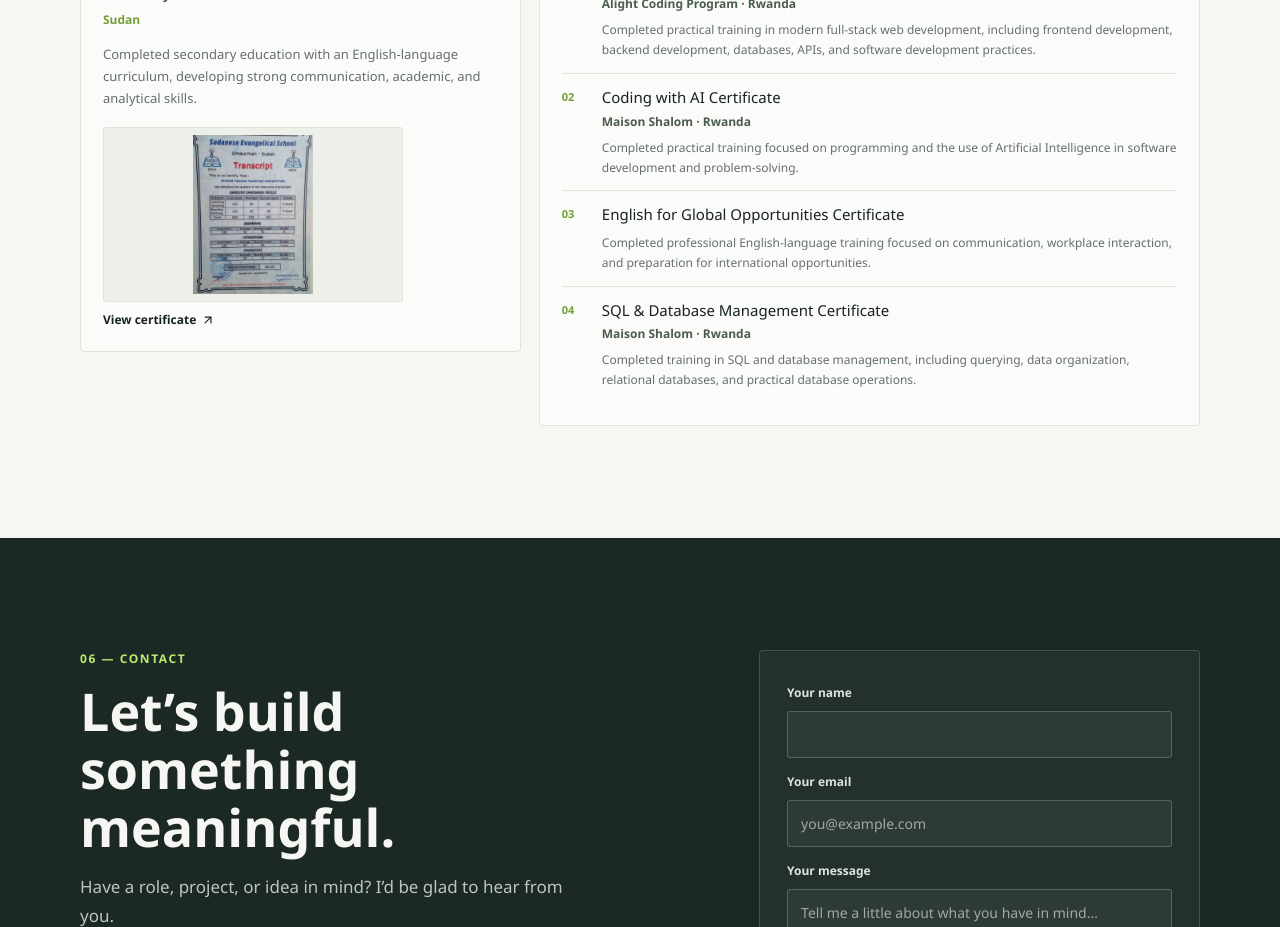
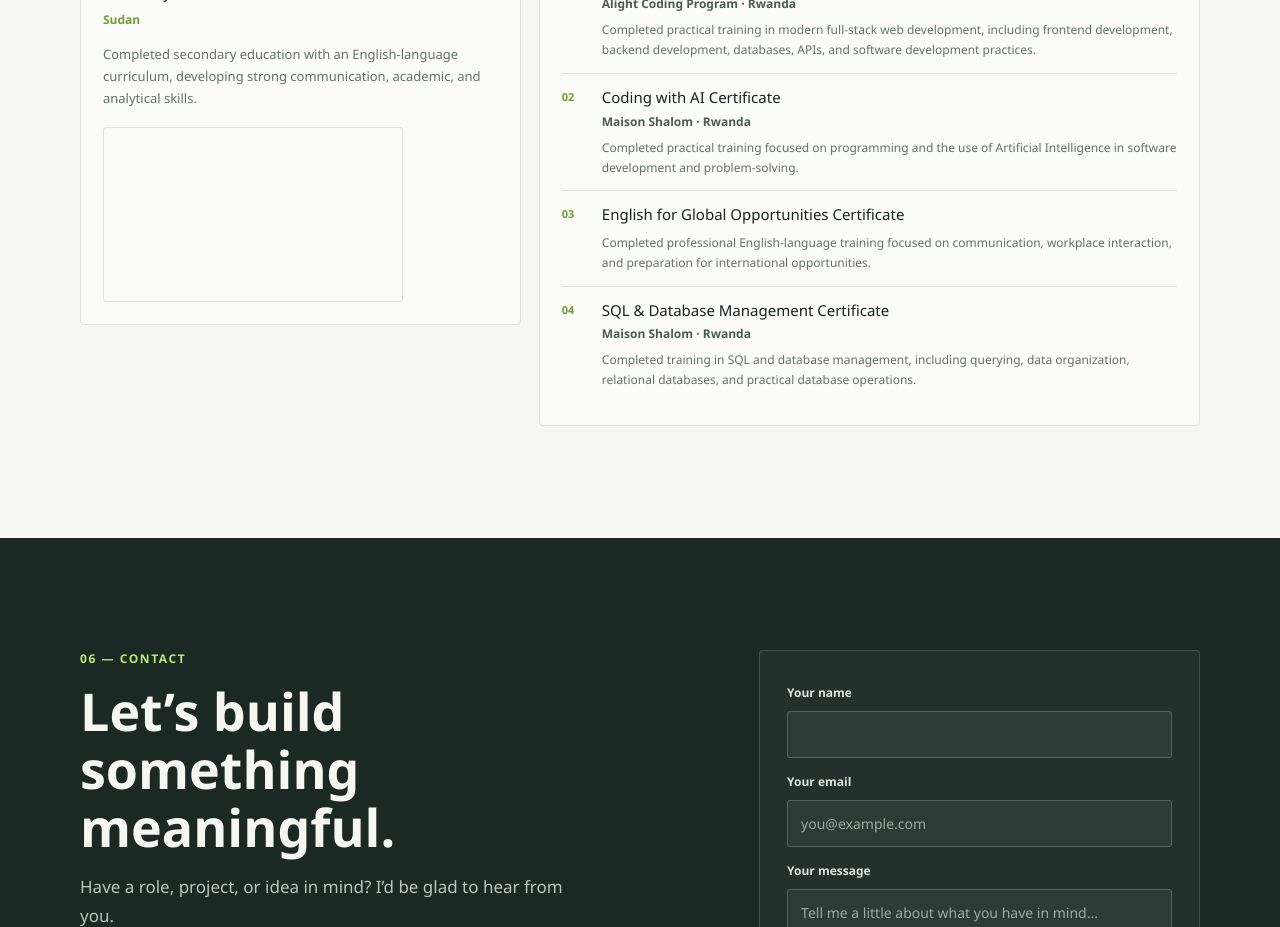
Before and after one commit to wadhass/Navbar, a React (Vite) app: page / in a window 1280 px wide. Shown: the part 5880-6807 px from the top of the page. Built offline with nearby package versions, Linux system fonts and the light colour scheme.

Commit message:
Update project

```diff
--- a/src/index.css
+++ b/src/index.css
@@ -455,11 +455,7 @@ img { display: block; max-width: 100%; }
 .school-qualification { display: flex; flex-wrap: wrap; justify-content: space-between; gap: 8px; margin: 8px 0 0; color: #435048; font-size: 13px; font-weight: 650; }
 .school-country { margin: 6px 0 0; color: var(--green-dark); font-size: 12px; font-weight: 700; }
 .school-summary { margin: 14px 0 18px; color: var(--muted); font-size: 13px; line-height: 1.7; }
-.school-certificate { display: grid; gap: 9px; width: min(100%, 300px); color: var(--ink); font-size: 12px; font-weight: 700; text-decoration: none; }
-.school-certificate img { width: 100%; height: 175px; padding: 7px; border: 1px solid var(--line); border-radius: 3px; background: #edf0e8; object-fit: contain; transition: border-color .2s ease, transform .2s ease; }
-.school-certificate:hover img { transform: translateY(-2px); border-color: var(--green-dark); }
-.school-certificate span { display: inline-flex; align-items: center; gap: 5px; }
-.school-certificate svg { width: 14px; height: 14px; }
+.school-certificate-placeholder { width: min(100%, 300px); height: 175px; border: 1px solid var(--line); border-radius: 3px; background: transparent; }
 .certificate-list { margin: 0; padding: 0; list-style: none; }
 .certificate-item { display: grid; grid-template-columns: 30px minmax(0, 1fr); gap: 10px; padding-block: 13px; border-top: 1px solid var(--line); }
 .certificate-index { padding-top: 2px; color: var(--green-dark); font-size: 11px; font-weight: 800; }
--- a/src/section/Education.jsx
+++ b/src/section/Education.jsx
@@ -1,4 +1,4 @@
-import { ArrowUpRight, Award, GraduationCap } from "lucide-react";
+import { Award, GraduationCap } from "lucide-react";
 import Reveal from "../components/Reveal";
 import { usePortfolioLanguage } from "../context/usePortfolioLanguage";
 
@@ -20,10 +20,7 @@ const Education = () => {
               <p className="school-qualification">{t.schoolCredential}<span>{t.schoolYear}</span></p>
               <p className="school-country">{t.schoolCountry}</p>
               <p className="school-summary">{t.schoolSummary}</p>
-              <a className="school-certificate" href="/certificates/secondary-school-transcript.jpg" target="_blank" rel="noopener noreferrer" aria-label={`${t.viewCertificate}: ${t.schoolCertificateAlt}`}>
-                <img src="/certificates/secondary-school-transcript.jpg" alt={t.schoolCertificateAlt} loading="lazy" />
-                <span>{t.viewCertificate}<ArrowUpRight aria-hidden="true" /></span>
-              </a>
+              <div className="school-certificate-placeholder" aria-hidden="true" />
             </article>
           </Reveal>
           <Reveal className="education-panel" delay={0.08}>
```
